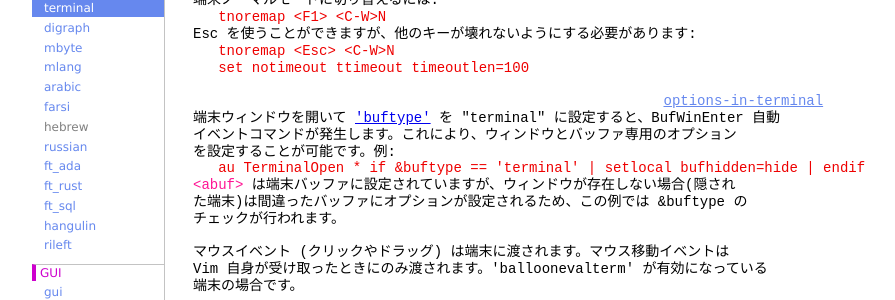
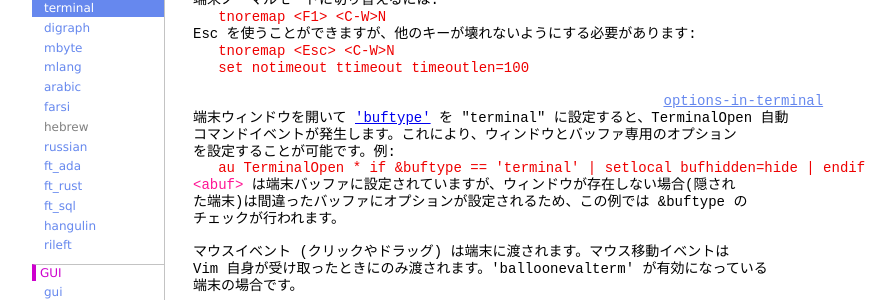
Before and after one commit to vim-jp/vimdoc-ja, a Jekyll site: the page built from terminal.html, in a window 1280 px wide and 900 px high, scrolled down 1938 px. Shown: the part 150-450 px from the top of the window, without its empty margins (208-1103 px from the left). Built offline with Jekyll 4.4.1, drawn with Linux system fonts in a browser that asks for light colours; nearby versions of some CDN libraries; comment, search, counter and statistics services are not loaded.

Commit message:
Generated by Travis JOB 965.1
https://travis-ci.org/vim-jp/vimdoc-ja-working/builds/395478228

```diff
--- a/terminal.html
+++ b/terminal.html
@@ -121,8 +121,8 @@ Esc を使うことができますが、他のキーが壊れないようにす
 &nbsp;&nbsp; set notimeout ttimeout timeoutlen=100</div>
 <br>
 &nbsp;&nbsp;&nbsp;&nbsp;&nbsp;&nbsp;&nbsp;&nbsp;&nbsp;&nbsp;&nbsp;&nbsp;&nbsp;&nbsp;&nbsp;&nbsp;&nbsp;&nbsp;&nbsp;&nbsp;&nbsp;&nbsp;&nbsp;&nbsp;&nbsp;&nbsp;&nbsp;&nbsp;&nbsp;&nbsp;&nbsp;&nbsp;&nbsp;&nbsp;&nbsp;&nbsp;&nbsp;&nbsp;&nbsp;&nbsp;&nbsp;&nbsp;&nbsp;&nbsp;&nbsp;&nbsp;&nbsp;&nbsp;&nbsp;&nbsp;&nbsp;&nbsp;&nbsp;&nbsp;&nbsp;&nbsp;<a class="Constant" href="terminal.html#options-in-terminal" name="options-in-terminal">options-in-terminal</a><br>
-端末ウィンドウを開いて&nbsp;<a class="Type" href="options.html#'buftype'">'buftype'</a>&nbsp;を &quot;terminal&quot; に設定すると、BufWinEnter 自動<br>
-イベントコマンドが発生します。これにより、ウィンドウとバッファ専用のオプション<br>
+端末ウィンドウを開いて&nbsp;<a class="Type" href="options.html#'buftype'">'buftype'</a>&nbsp;を &quot;terminal&quot; に設定すると、TerminalOpen 自動<br>
+コマンドイベントが発生します。これにより、ウィンドウとバッファ専用のオプション<br>
 を設定することが可能です。例:<br>
 <div class="helpExample">&nbsp;&nbsp; au TerminalOpen * if &amp;buftype == 'terminal' | setlocal bufhidden=hide | endif</div>
 <span class="Special">&lt;abuf&gt;</span>&nbsp;は端末バッファに設定されていますが、ウィンドウが存在しない場合(隠され<br>
@@ -821,7 +821,7 @@ gdbは各ブレークポイントに番号を与えます。Vim内では、赤
 します:<br>
 - コマンドを入力している間、gdbウィンドウは挿入モードになります。&nbsp;<span class="Special">&lt;Esc&gt;</span>&nbsp;でノー<br>
 &nbsp;&nbsp;マルモードにして、バッファ間を移動したり、コピー/ペーストなどをおこなうこと<br>
-&nbsp;&nbsp;ができます。&nbsp;<a class="Comment" href="insert.html#a">a</a>&nbsp;や<span class="Comment">&nbsp;i</span>&nbsp;のような挿入モードを開始するコマンドでgdbコマンドの<br>
+&nbsp;&nbsp;ができます。&nbsp;<a class="Comment" href="insert.html#a">a</a>&nbsp;や&nbsp;<a class="Comment" href="insert.html#i">i</a>&nbsp;のような挿入モードを開始するコマンドでgdbコマンドの<br>
 &nbsp;&nbsp;編集に戻ります。<br>
 - デバッグ中のプログラムは別のウィンドウで実行されます。MS-Windowsでは、これは<br>
 &nbsp;&nbsp;新しいコンソールウィンドウです。Unixでは、&nbsp;<a class="Identifier" href="various.html#+terminal">+terminal</a>&nbsp;機能が利用可能な場合、<br>
```
